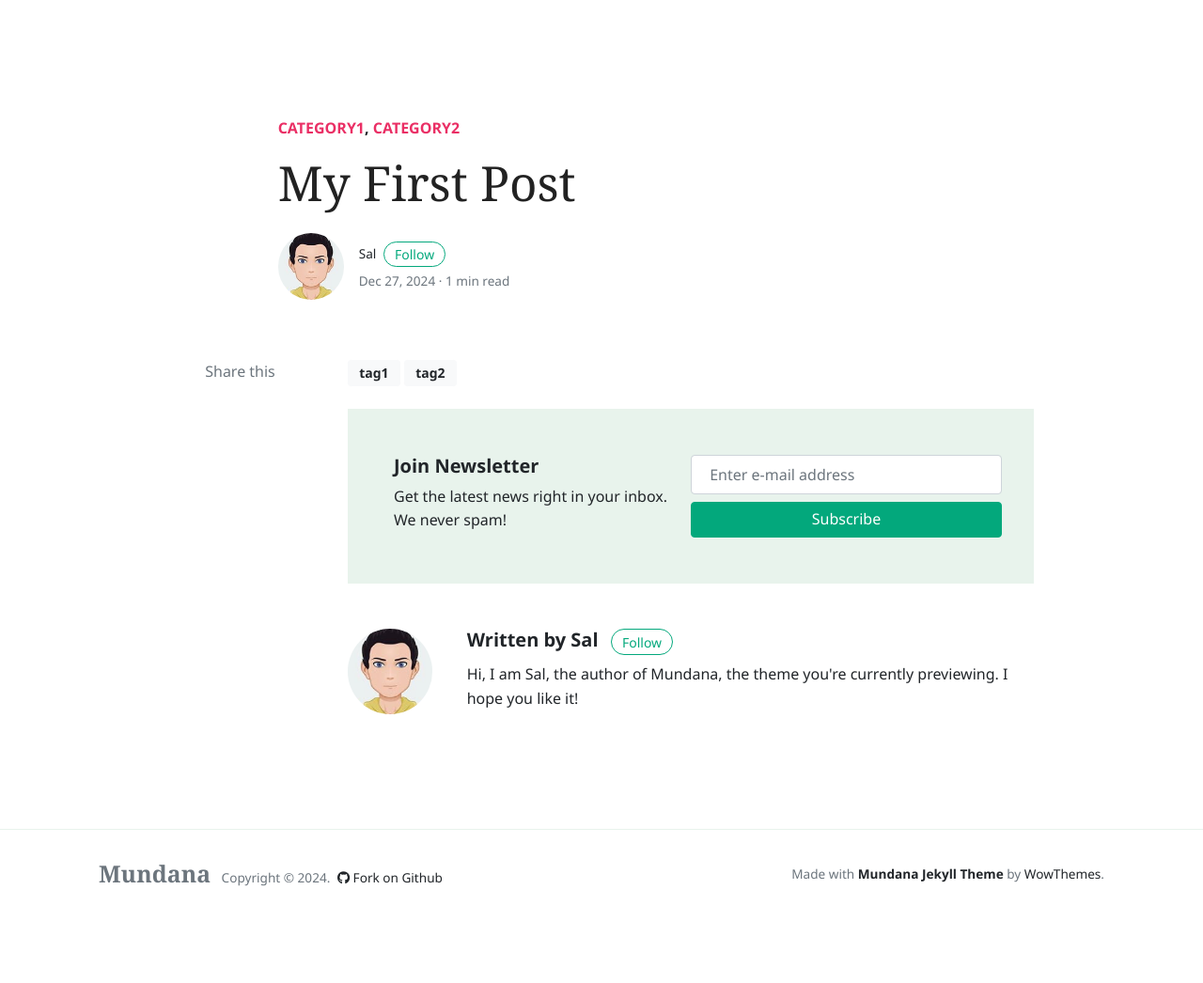
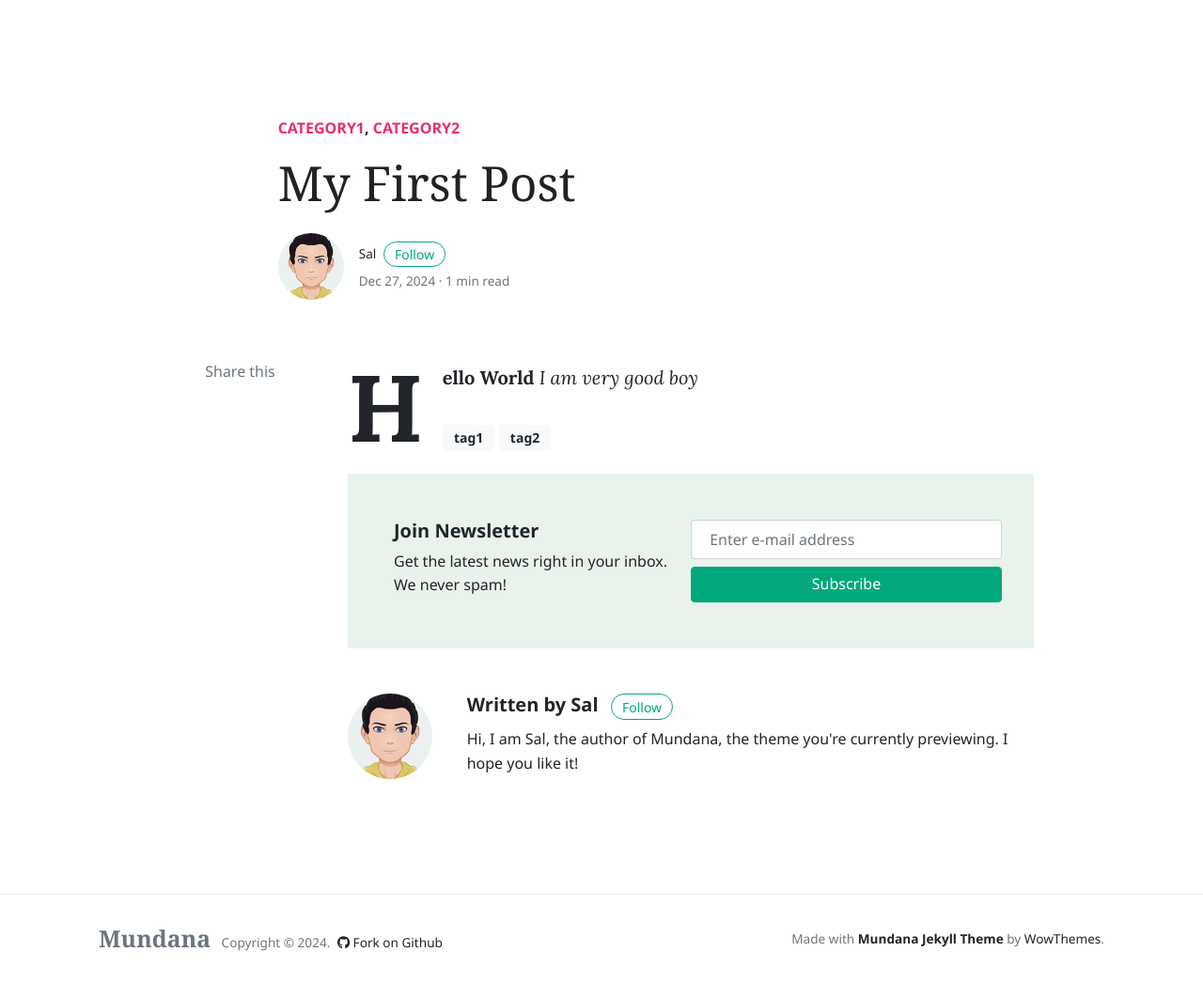
Before and after one commit to PXDiv/pxdiv.github.io, a Jekyll site: the page built from _posts/2024-12-27-my-first-post.md, in a window 1280 px wide and 1046 px high. Shown: the whole window at 94% size. Built offline with Jekyll 4.4.1, drawn with Linux system fonts in a browser that asks for light colours; nearby versions of some CDN libraries; comment, search, counter and statistics services are not loaded.

Commit message:
hello world

```diff
--- a/_posts/2024-12-27-my-first-post.md
+++ b/_posts/2024-12-27-my-first-post.md
@@ -5,3 +5,5 @@ date: 2024-12-27
 categories: [Category1, Category2]
 tags: [tag1, tag2]
 ---
+**Hello World**
+*I am very good boy*
```
